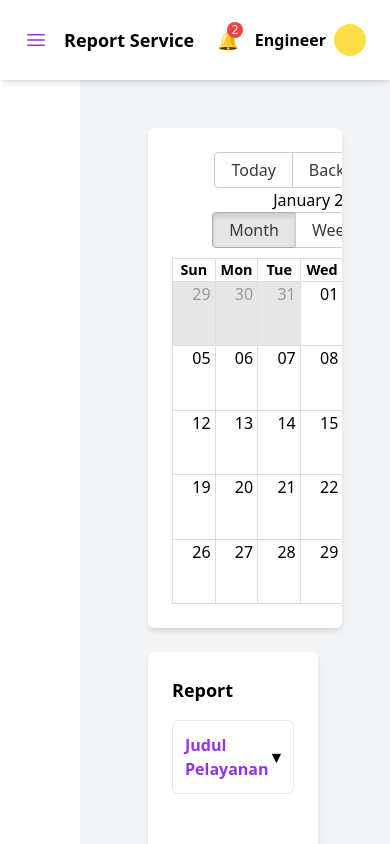
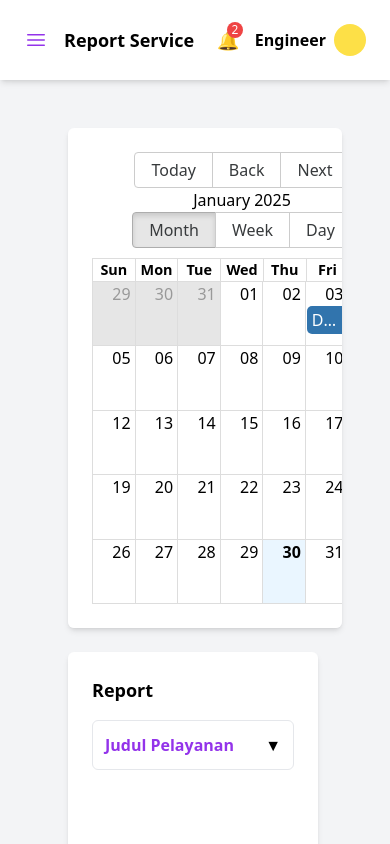
Before and after one commit to NabilaSivana/reporting-project, a React (Vite) app: page / in a window 390 px wide. Shown: the top 844 px of the page. Built offline with nearby package versions, Linux system fonts and the light colour scheme.

Commit message:
Update App.jsx

```diff
--- a/src/App.jsx
+++ b/src/App.jsx
@@ -1,4 +1,4 @@
-import React, { useState } from "react";
+import React, { useState, useEffect } from "react";
 import { BrowserRouter, Routes, Route } from "react-router-dom";
 import Dashboard from "./landing/Dashboard";
 import Todo from "./landing/ToDo";
@@ -6,10 +6,9 @@ import Report from "./landing/Report";
 import Sidebar from "./components/Sidebar";
 import Header from "./components/HeaderTemp";
 
-// Layout untuk halaman utama dengan Sidebar dan Header
 const MainLayout = ({ children }) => {
   const [activePage, setActivePage] = useState("Dashboard");
-  const [isSidebarOpen, setIsSidebarOpen] = useState(false); // Default sidebar tertutup
+  const [isSidebarOpen, setIsSidebarOpen] = useState(false);
 
   const toggleSidebar = () => {
     setIsSidebarOpen((prev) => !prev);
@@ -21,10 +20,11 @@ const MainLayout = ({ children }) => {
         activePage={activePage}
         setActivePage={setActivePage}
         isSidebarOpen={isSidebarOpen}
+        setIsSidebarOpen={setIsSidebarOpen}
       />
       <div
         className={`flex-1 transition-all duration-300 ${
-          isSidebarOpen ? "ml-64" : "ml-20"
+          isSidebarOpen ? "ml-64" : "ml-0 md:ml-20"
         }`}
       >
         <Header isSidebarOpen={isSidebarOpen} toggleSidebar={toggleSidebar} />
@@ -40,8 +40,6 @@ function App() {
   return (
     <BrowserRouter>
       <Routes>
-        {/* <Route path="/" element={<LoginForm />} /> */}
-
         <Route
           path="/"
           element={
```
